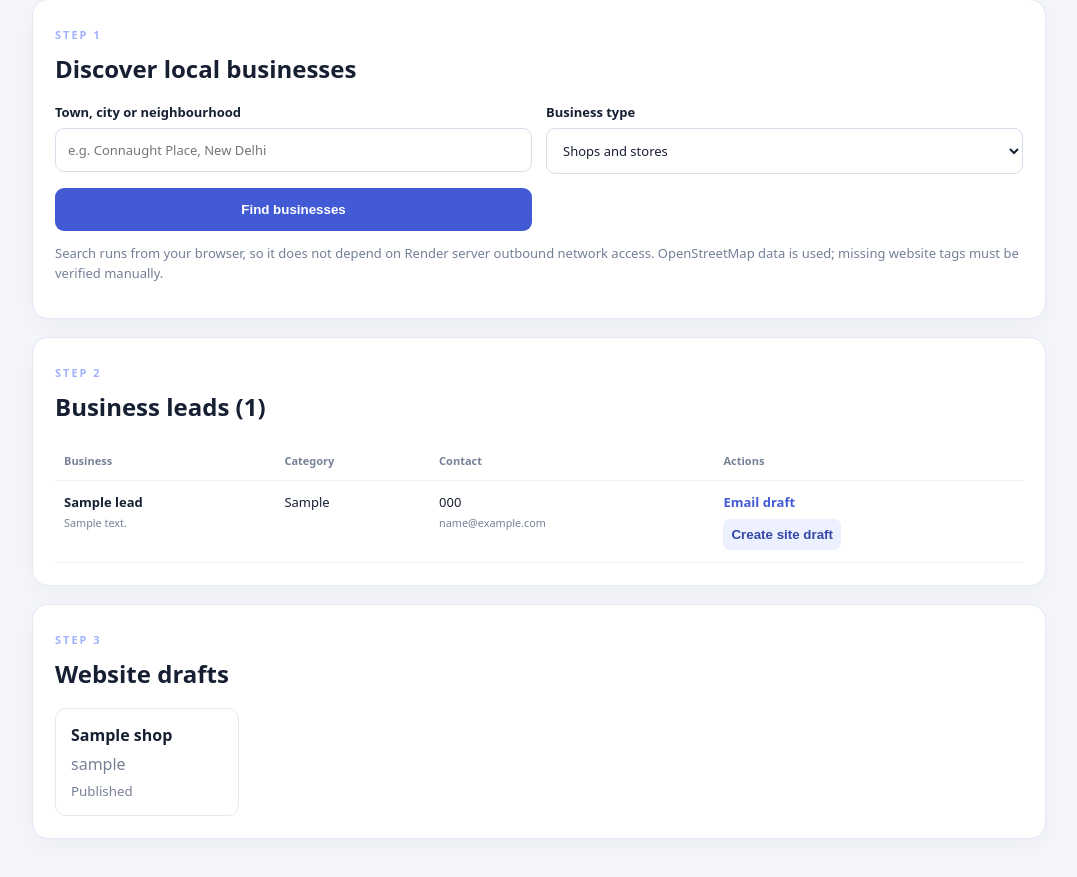
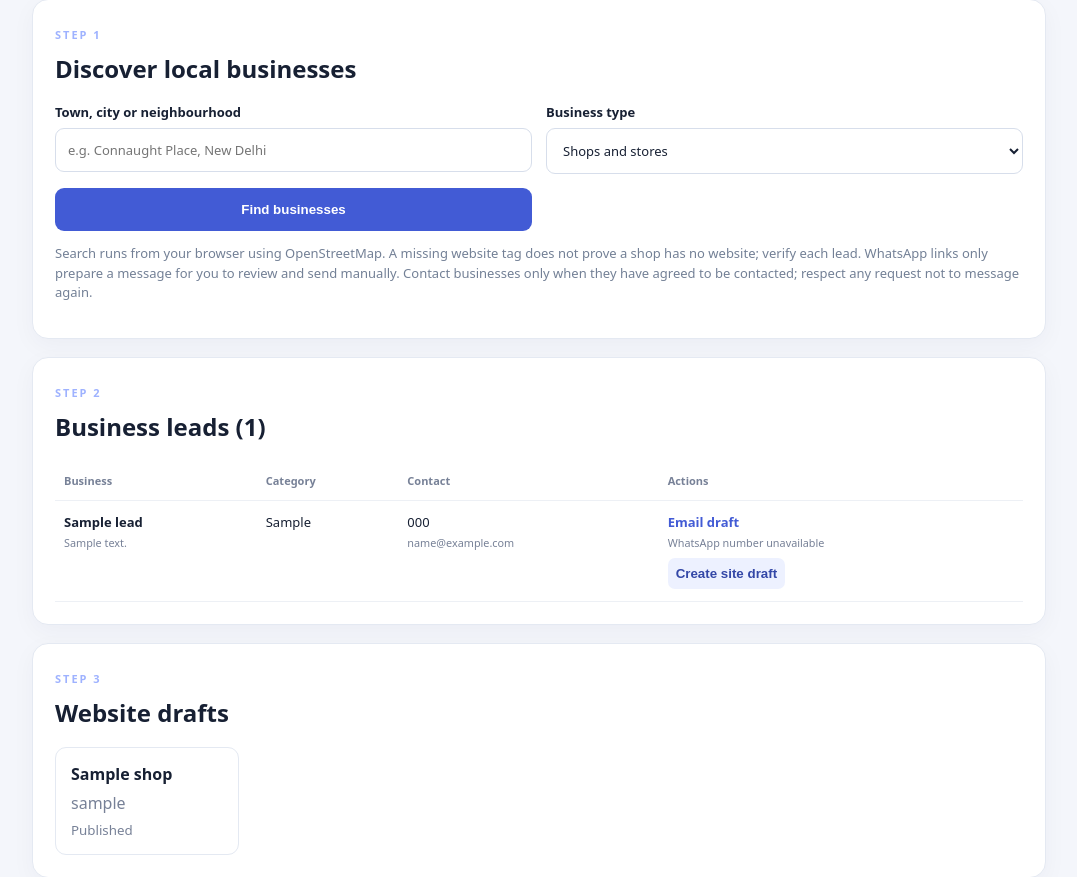
Before and after one commit to ethangomez115-crypto/smartdesk-ai, a Flask app: page / in a window 1280 px wide. Shown: the part 323-1200 px from the top of the page, without its empty margins (101-1178 px from the left). Run offline with Flask 3, Linux system fonts and the light colour scheme; the visitor is signed in with stand-in values (Sample User, id 1); tables that the repository leaves empty hold one stand-in row (values such as "Sample post").

Commit message:
Add review-before-send WhatsApp links to business leads

```diff
--- a/templates/index.html
+++ b/templates/index.html
@@ -2,8 +2,8 @@
 <header class="top"><a class="brand" href="/">⚡ AutoForge AI</a><nav>{% if logged_in %}<a href="/logout">Log out</a>{% else %}<a href="/login">Admin login</a>{% endif %}</nav></header>
 <main class="wrap"><section class="hero"><small>LOCAL BUSINESS WEBSITE AGENT</small><h1>Find shops. Build their digital storefront.</h1><p>Discover public business listings without a recorded website, prepare private website drafts and manage product catalogues.</p></section>
 {% with msgs=get_flashed_messages(with_categories=true) %}{% for cat,msg in msgs %}<div class="notice {{cat}}">{{msg}}</div>{% endfor %}{% endwith %}
-{% if logged_in %}<section class="panel"><small>STEP 1</small><h2>Discover local businesses</h2><form id="discover-form" class="grid"><label>Town, city or neighbourhood<input name="area" placeholder="e.g. Connaught Place, New Delhi" required></label><label>Business type<select name="category"><option value="shop">Shops and stores</option><option value="restaurant">Restaurants</option><option value="cafe">Cafes</option></select></label><button class="btn" id="discover-button" type="submit">Find businesses</button></form><p id="discover-status" class="muted" role="status">Search runs from your browser, so it does not depend on Render server outbound network access. OpenStreetMap data is used; missing website tags must be verified manually.</p></section>
-<section class="panel"><small>STEP 2</small><h2>Business leads ({{leads|length}})</h2>{% if leads %}<div class="scroll"><table><tr><th>Business</th><th>Category</th><th>Contact</th><th>Actions</th></tr>{% for l in leads %}<tr><td><b>{{l.name}}</b><small>{{l.address or 'Address not listed'}}</small></td><td>{{l.category}}</td><td>{{l.phone or '—'}}<small>{{l.email or 'No public email'}}</small></td><td><a href="/lead/{{l.id}}/email">Email draft</a><form action="/lead/{{l.id}}/create" method="post"><button class="mini">Create site draft</button></form></td></tr>{% endfor %}</table></div>{% else %}<p class="muted">No leads yet. Search an area above.</p>{% endif %}</section>
+{% if logged_in %}<section class="panel"><small>STEP 1</small><h2>Discover local businesses</h2><form id="discover-form" class="grid"><label>Town, city or neighbourhood<input name="area" placeholder="e.g. Connaught Place, New Delhi" required></label><label>Business type<select name="category"><option value="shop">Shops and stores</option><option value="restaurant">Restaurants</option><option value="cafe">Cafes</option></select></label><button class="btn" id="discover-button" type="submit">Find businesses</button></form><p id="discover-status" class="muted" role="status">Search runs from your browser using OpenStreetMap. A missing website tag does not prove a shop has no website; verify each lead. WhatsApp links only prepare a message for you to review and send manually. Contact businesses only when they have agreed to be contacted; respect any request not to message again.</p></section>
+<section class="panel"><small>STEP 2</small><h2>Business leads ({{leads|length}})</h2>{% if leads %}<div class="scroll"><table><tr><th>Business</th><th>Category</th><th>Contact</th><th>Actions</th></tr>{% for l in leads %}<tr><td><b>{{l.name}}</b><small>{{l.address or 'Address not listed'}}</small></td><td>{{l.category}}</td><td>{{l.phone or '—'}}<small>{{l.email or 'No public email'}}</small></td><td><a href="/lead/{{l.id}}/email">Email draft</a>{% set wa_link = l.phone|whatsapp_link(l.name) %}{% if wa_link %}<p><a href="{{wa_link}}" target="_blank" rel="noopener">Prepare WhatsApp message</a></p>{% else %}<small>WhatsApp number unavailable</small>{% endif %}<form action="/lead/{{l.id}}/create" method="post"><button class="mini">Create site draft</button></form></td></tr>{% endfor %}</table></div>{% else %}<p class="muted">No leads yet. Search an area above.</p>{% endif %}</section>
 <section class="panel"><small>STEP 3</small><h2>Website drafts</h2><div class="cards">{% for s in shops %}<a class="card" href="/shop/{{s.id}}"><b>{{s.name}}</b><span>{{s.slug}}</span><small>{{'Published' if s.approved else 'Private draft'}}</small></a>{% else %}<p class="muted">Create a draft from a lead to begin.</p>{% endfor %}</div></section>
 {% else %}<section class="panel center"><h2>Admin workspace</h2><p>Sign in to discover businesses and prepare storefront drafts.</p><a class="btn" href="/login">Admin login</a></section>{% endif %}
 <footer>AutoForge AI · Prototype · Owner approval required before publication</footer></main>
```
